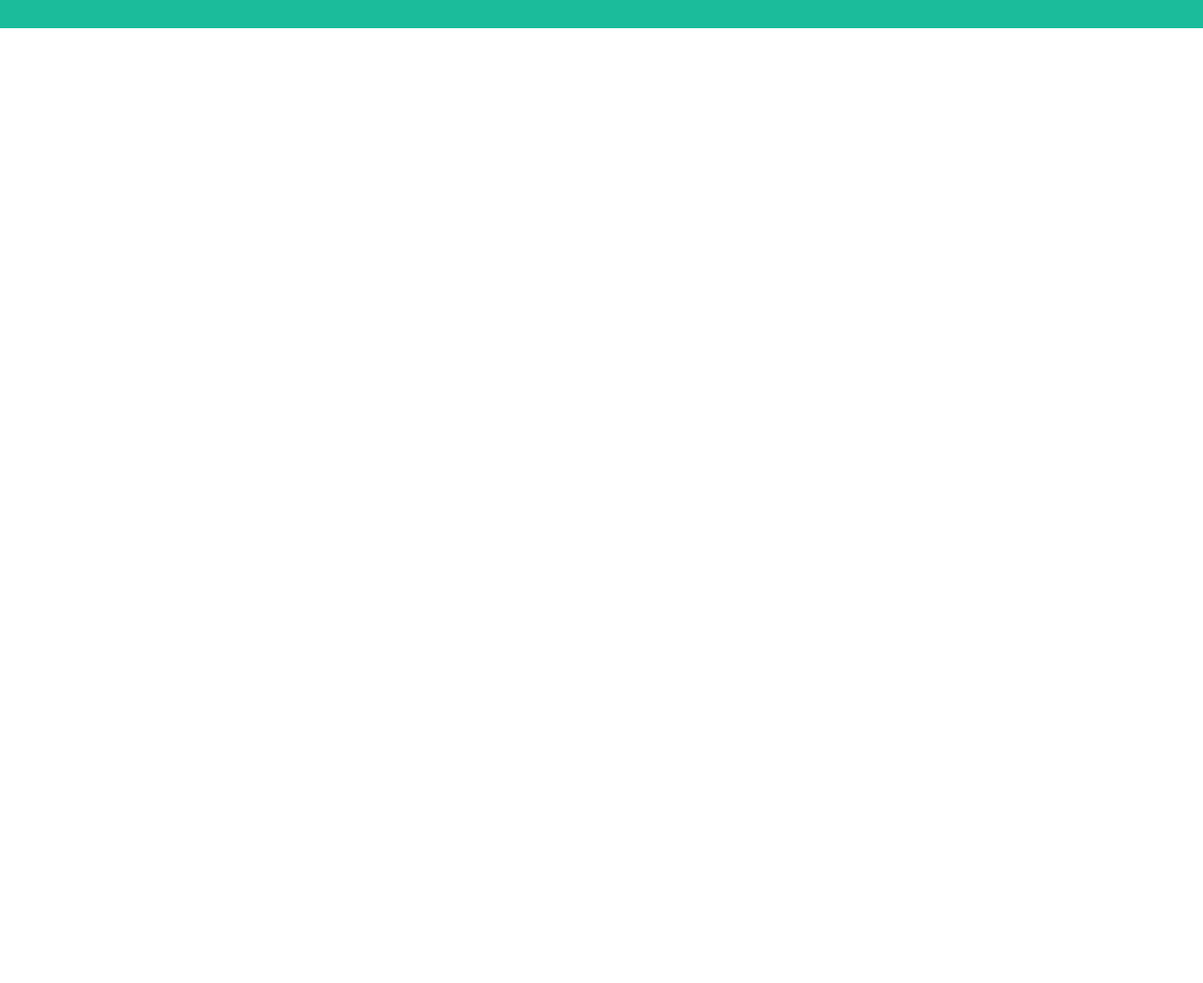
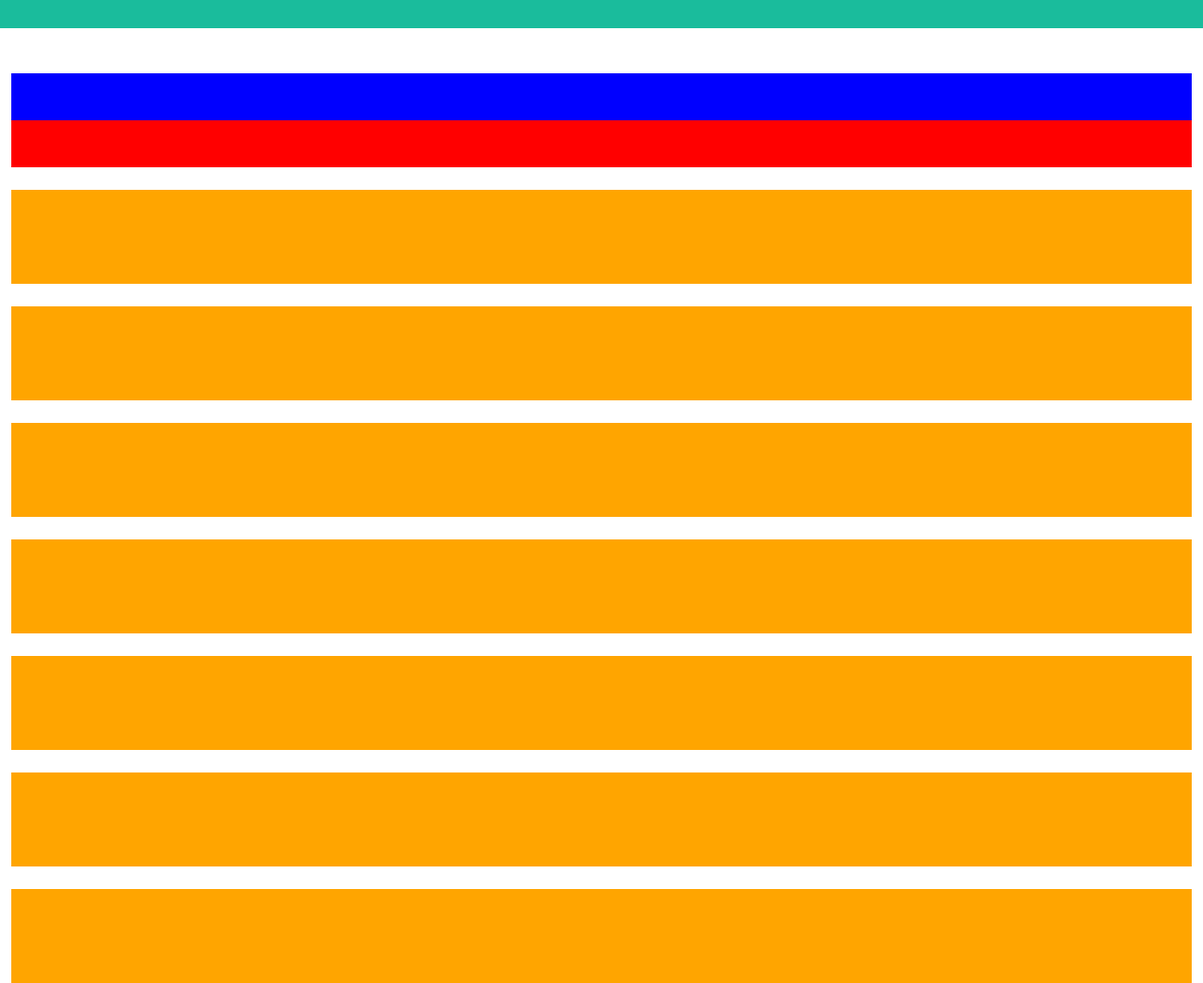
Before and after one commit to Luigi213/html-css-bootstrap-freelancer, a plain HTML site: page index.html in a window 1280 px wide. Shown: the part 320-1366 px from the top of the page at 94% size. Before the commit the page ends 800 px from the top, so only its background shows below. Drawn offline with nearby package versions, Linux system fonts and the light colour scheme.

Commit message:
done the second section

```diff
--- a/css/style.css
+++ b/css/style.css
@@ -6,6 +6,11 @@
 
 header{
     background-color: #2C3E50;
+}
+
+.bg-green{
+    background-color: #1ABC9C;
+    height: 300px;
 }
 
 .bg-red{
@@ -18,7 +23,7 @@ header{
     height: 50px;
 }
 
-.bg-green{
-    background-color: #1ABC9C;
-    height: 300px;
+.bg-orange{
+    background-color: orange;
+    height: 100px;
 }
--- a/index.html
+++ b/index.html
@@ -16,12 +16,12 @@
                 <div class="row">
                     <div class="col-6">
                         <div class="bg-red">
-                            ciao
+
                         </div>
                     </div>
                     <div class="col-6">
                         <div class="bg-red">
-                            ciao
+
                         </div>
                     </div>
                 </div>
@@ -50,44 +50,47 @@
             </div>
             <!-- second section -->
             <div class="container-fluid">
-                <div class="row">
-                    <div class="col-12">
-                        <div class="title">
+                <div class="row pt-5 g-4">
+                    <div class="col-12 text-center">
+                        <div class="title bg-blue">
+
+                        </div>
+                        <div class="line-star bg-red">
 
                         </div>
                     </div>
                     <div class="col-12">
-                        <div class="bg-photo">
+                        <div class="bg-photo bg-orange">
 
                         </div>
                     </div>
                     <div class="col-12">
-                        <div class="bg-photo">
+                        <div class="bg-photo bg-orange">
 
                         </div>
                     </div>
                     <div class="col-12">
-                        <div class="bg-photo">
+                        <div class="bg-photo bg-orange">
 
                         </div>
                     </div>
                     <div class="col-12">
-                        <div class="bg-photo">
+                        <div class="bg-photo bg-orange">
 
                         </div>
                     </div>
                     <div class="col-12">
-                        <div class="bg-photo">
+                        <div class="bg-photo bg-orange">
 
                         </div>
                     </div>
                     <div class="col-12">
-                        <div class="bg-photo">
+                        <div class="bg-photo bg-orange">
 
                         </div>
                     </div>
                     <div class="col-12">
-                        <div class="bg-photo">
+                        <div class="bg-photo bg-orange">
 
                         </div>
                     </div>
```
